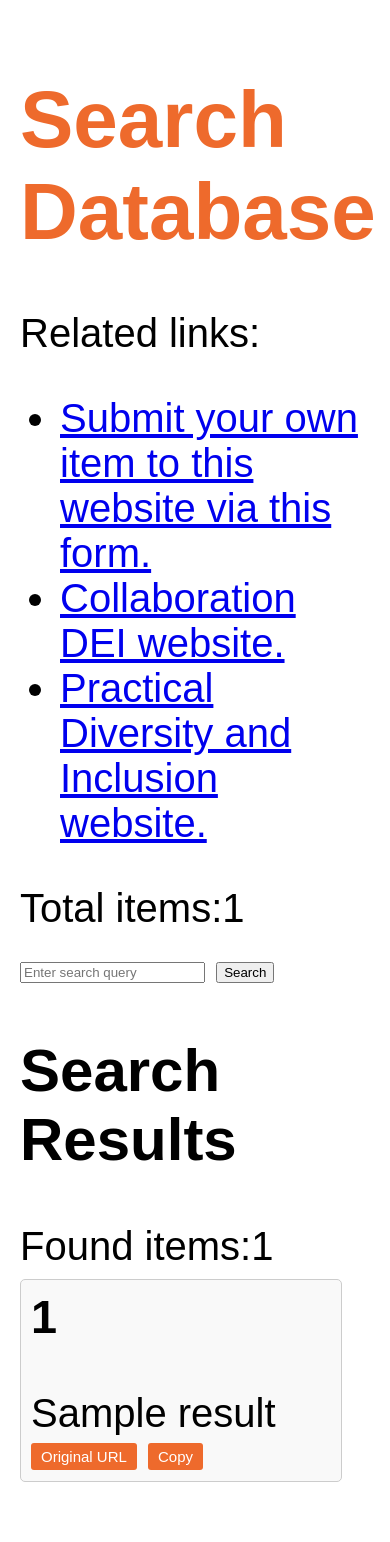
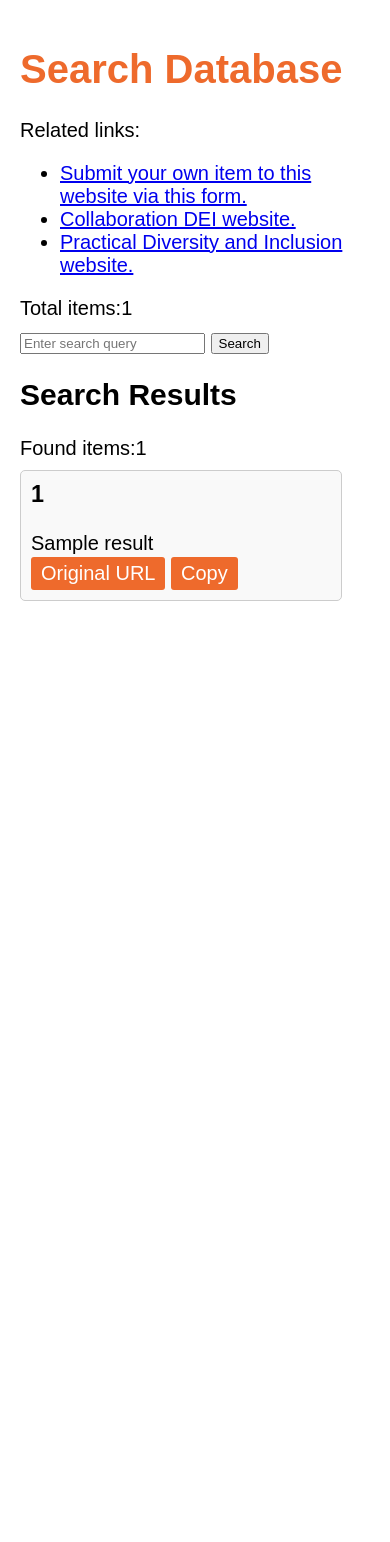
Before and after one commit to NotTheOnlyOne/ntoo_simple, a Flask app: template templates/index.html in a window 390 px wide. After the commit the page ends 601 px from the top, so only its background shows below. Run offline with Flask 3, Linux system fonts and the light colour scheme; the template is opened without the code that fills it: most values are stand-ins (such as "Sample title", 1, 10 or a date in 2020); parts of the project's set-up code (start-up, migrations or seed data) failed here and were passed over.

Commit message:
needed viewport to get it working

```diff
--- a/templates/index.html
+++ b/templates/index.html
@@ -1,11 +1,13 @@
 <!DOCTYPE html>
 <html>
 <head>
+    <meta name="viewport" content="width=device-width, initial-scale=1.0">
     <title>Search Database</title>
     <style>
 
         body {
             font-family: Arial, sans-serif;
+	    font-size: 20px;
             margin: 0;
             padding: 20px;
         }
@@ -19,7 +21,7 @@
 
         .tiles-container {
             display: grid;
-	    grid-template-columns: repeat(auto-fit, minmax(300px, 1fr));
+	    grid-template-columns: repeat(auto-fit, minmax(400px, 1fr));
             grid-gap: 20px 10px;
         }
         .tile {
@@ -28,7 +30,7 @@
             border-radius: 5px;
             background-color: #f9f9f9;
             width: 300px;
-	    max-height: 500px;
+	    max-height: 750px;
 	    margin-bottom: 40px;
  	    position: relative;
         }
@@ -42,6 +44,7 @@
         }
         .tile p {
             margin-bottom: 35px;
+	    font-size: 20px;
 	    overflow-wrap: break-word;
         }
         .tile .url {
@@ -56,7 +59,7 @@
             display: inline-block;
             background-color: #ee6a2c;
             color: #fff;
-            font-size:15px;
+            font-size:20px;
             border: none;
             padding: 5px 10px;
             border-radius: 3px;
@@ -67,7 +70,7 @@
 	    display: inline-block;
             background-color: #ee6a2c;
 	    color: #fff;
-            font-size:15px;
+            font-size:20px;
 	    border: none;
 	    padding: 5px 10px;
 	    border-radius: 3px;
@@ -81,17 +84,32 @@
 	}
 
 	/* Media query for mobile devices */
-	@media (max-width: 767px) {
-          body { font-size:40px; }
-
+	@media screen and (max-width: 800px) {
 	  .tiles-container {
 	    grid-template-columns: 1fr; /* Change to a single column layout */
 	  }
+	 /*
+	 .tile {
+	    max-height:1100px;
+	  }
 
-	  .tiles p {
-	    font-size:40px;
+	  .tile h3 {
+	    font-size: 35px;
 	  }
+
+	  .tile p {
+	    font-size: 25px;
+	  }
+
+	  body {
+	    font-size: 25px;
+	  }
+	*/
 	}
+
+    </style>
+    <script>
+
     </style>
     <script>
         function copyToClipboard(title, text, url) {
```
